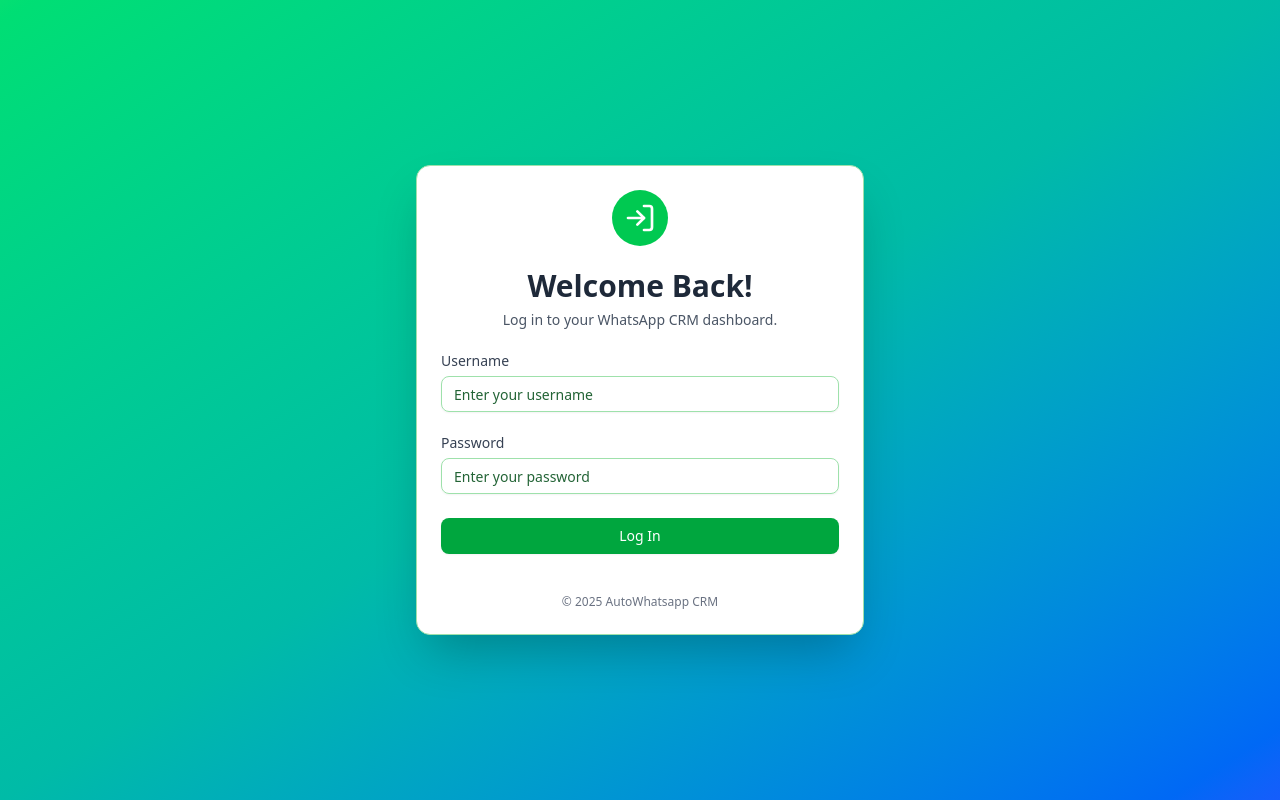
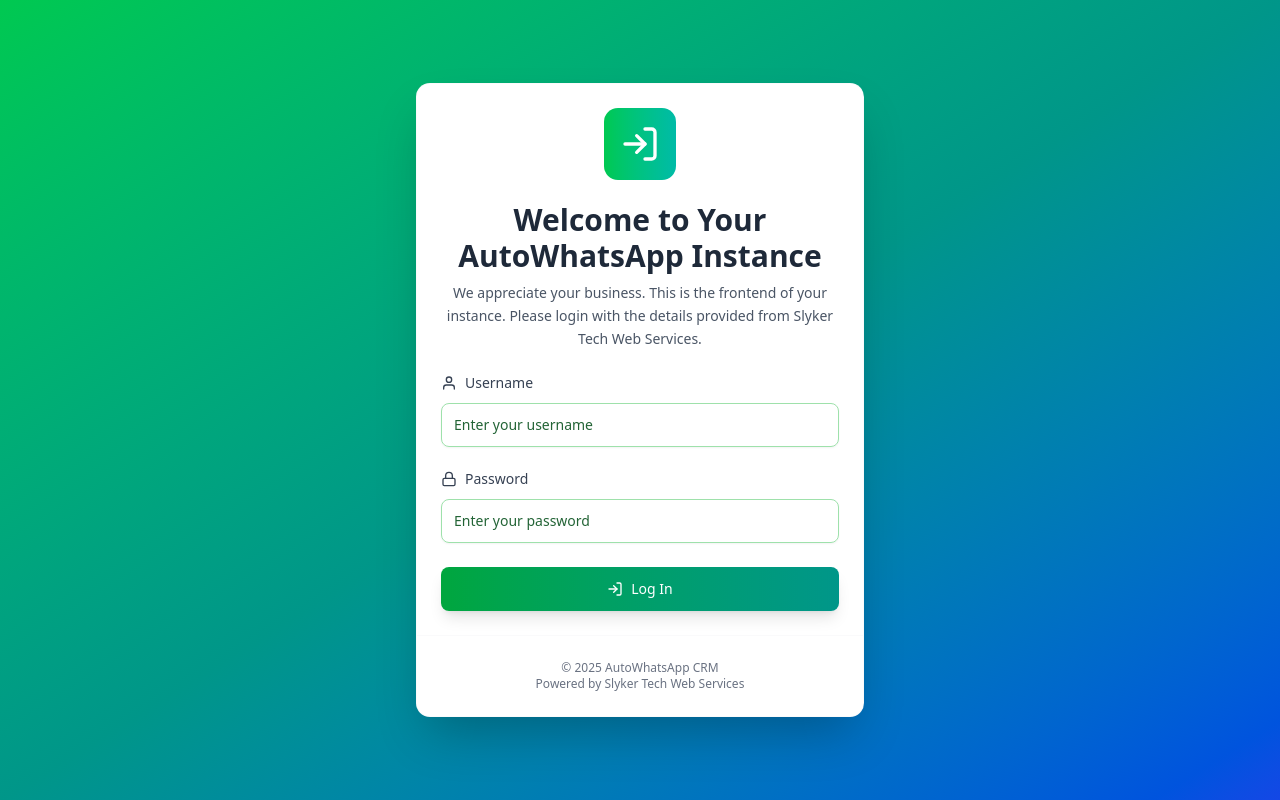
Before and after one commit to morebnyemba/whatsappcrm, a React (Vite) app in the folder whatsapp-crm-frontend/: page /login in a window 1280 px wide. Built offline with nearby package versions, Linux system fonts and the light colour scheme; no server answers.

Commit message:
Latest Update

```diff
--- a/whatsapp-crm-frontend/src/pages/LoginPage.jsx
+++ b/whatsapp-crm-frontend/src/pages/LoginPage.jsx
@@ -2,12 +2,13 @@
 import React, { useState } from 'react';
 import { useAuth } from '../context/AuthContext';
 import { useNavigate, useLocation, Link } from 'react-router-dom';
-import { Button } from '@/components/ui/button'; // Assuming shadcn/ui
+import { Button } from '@/components/ui/button';
 import { Input } from '@/components/ui/input';
 import { Label } from '@/components/ui/label';
 import { Card, CardHeader, CardTitle, CardDescription, CardContent, CardFooter } from '@/components/ui/card';
 import { toast } from 'sonner';
-import { FiLogIn } from 'react-icons/fi';
+import { FiLogIn, FiLock, FiUser } from 'react-icons/fi';
+import { motion } from 'framer-motion';
 
 export default function LoginPage() {
   const [username, setUsername] = useState('');
@@ -18,41 +19,91 @@
   const auth = useAuth();
   const navigate = useNavigate();
   const location = useLocation();
-  const from = location.state?.from?.pathname || "/dashboard"; // Redirect to intended page or dashboard
+  const from = location.state?.from?.pathname || "/dashboard";
 
   const handleSubmit = async (e) => {
     e.preventDefault();
+
+    // Validate inputs before submitting
+    if (!username.trim() || !password.trim()) {
+      toast.error("Please fill in all fields");
+      return;
+    }
+
     setIsLoading(true);
     setError('');
+
     try {
       await auth.login(username, password);
-      toast.success("Login successful! Redirecting...");
-      navigate(from, { replace: true });
+      toast.success("Login successful!", {
+        description: "You're being redirected to your dashboard",
+        duration: 2000,
+      });
+      setTimeout(() => navigate(from, { replace: true }), 1500);
     } catch (err) {
       const errorMessage = err.response?.data?.detail || "Login failed. Please check your credentials.";
       setError(errorMessage);
-      toast.error(errorMessage);
+      toast.error("Login Failed", {
+        description: errorMessage,
+        action: {
+          label: "Retry",
+          onClick: () => {
+            setUsername('');
+            setPassword('');
+          },
+        },
+      });
+    } finally {
       setIsLoading(false);
     }
   };
 
   return (
-    <div className="flex items-center justify-center min-h-screen bg-gradient-to-br from-green-400 via-teal-500 to-blue-600 dark:from-gray-800 dark:via-gray-900 dark:to-black p-4">
-      <Card className="w-full max-w-md shadow-2xl dark:bg-gray-800">
-        <CardHeader className="text-center">
-          <div className="inline-block p-3 bg-green-500 dark:bg-green-600 rounded-full mx-auto mb-4">
-            <FiLogIn className="h-8 w-8 text-white" />
+    <div className="flex items-center justify-center min-h-screen bg-gradient-to-br from-green-500 via-teal-600 to-blue-700 dark:from-gray-800 dark:via-gray-900 dark:to-black p-4">
+      <motion.div
+        initial={{ opacity: 0, y: 20 }}
+        animate={{ opacity: 1, y: 0 }}
+        transition={{ duration: 0.5 }}
+        className="w-full max-w-md"
+      >
+        <Card className="w-full shadow-2xl dark:bg-gray-800/95 backdrop-blur-sm border border-gray-200/20">
+          <CardHeader className="text-center space-y-4">
+            <motion.div
+              initial={{ scale: 0.9 }}
+              animate={{ scale: 1 }}
+              transition={{ type: "spring", stiffness: 200 }}
+              className="inline-block p-4 bg-gradient-to-r from-green-500 to-teal-500 rounded-xl mx-auto"
+            >
+              <FiLogIn className="h-10 w-10 text-white" />
+            </motion.div>
+            <div>
+              <CardTitle className="text-3xl font-bold text-gray-800 dark:text-gray-100">
+                Welcome to Your AutoWhatsApp Instance
+              </CardTitle>
+              <CardDescription className="text-gray-600 dark:text-gray-300 mt-2 text-sm leading-relaxed">
+                We appreciate your business. This is the frontend of your instance.
+                Please login with the details provided from Slyker Tech Web Services.
+              </CardDescription>
             </div>
-          <CardTitle className="text-3xl font-bold text-gray-800 dark:text-gray-100">Welcome Back!</CardTitle>
-          <CardDescription className="text-gray-600 dark:text-gray-400">
-            Log in to your WhatsApp CRM dashboard.
-          </CardDescription>
           </CardHeader>
+
           <CardContent>
             <form onSubmit={handleSubmit} className="space-y-6">
-            {error && <p className="text-sm text-red-500 dark:text-red-400 bg-red-100 dark:bg-red-900/30 p-3 rounded-md text-center">{error}</p>}
-            <div className="space-y-2">
-              <Label htmlFor="username" className="text-gray-700 dark:text-gray-300">Username</Label>
+              {error && (
+                <motion.p
+                  initial={{ opacity: 0, height: 0 }}
+                  animate={{ opacity: 1, height: 'auto' }}
+                  className="text-sm text-red-500 dark:text-red-400 bg-red-100 dark:bg-red-900/30 p-3 rounded-md text-center"
+                >
+                  {error}
+                </motion.p>
+              )}
+
+              <div className="space-y-3">
+                <Label htmlFor="username" className="text-gray-700 dark:text-gray-300 flex items-center gap-2">
+                  <FiUser className="h-4 w-4" />
+                  Username
+                </Label>
                 <Input
                   id="username"
                   type="text"
@@ -61,11 +112,15 @@
                   placeholder="Enter your username"
                   required
                   disabled={isLoading}
-                className="dark:bg-gray-700 dark:border-gray-600 dark:text-gray-50"
+                  className="dark:bg-gray-700/50 dark:border-gray-600 dark:text-gray-50 h-11"
                 />
               </div>
-            <div className="space-y-2">
-              <Label htmlFor="password"className="text-gray-700 dark:text-gray-300">Password</Label>
+
+              <div className="space-y-3">
+                <Label htmlFor="password" className="text-gray-700 dark:text-gray-300 flex items-center gap-2">
+                  <FiLock className="h-4 w-4" />
+                  Password
+                </Label>
                 <Input
                   id="password"
                   type="password"
@@ -74,19 +129,43 @@
                   placeholder="Enter your password"
                   required
                   disabled={isLoading}
-                className="dark:bg-gray-700 dark:border-gray-600 dark:text-gray-50"
+                  className="dark:bg-gray-700/50 dark:border-gray-600 dark:text-gray-50 h-11"
                 />
               </div>
-            <Button type="submit" className="w-full bg-green-600 hover:bg-green-700 dark:bg-green-500 dark:hover:bg-green-600 text-white" disabled={isLoading}>
-              {isLoading ? 'Logging in...' : 'Log In'}
+
+              <motion.div whileHover={{ scale: 1.01 }} whileTap={{ scale: 0.98 }}>
+                <Button
+                  type="submit"
+                  className="w-full bg-gradient-to-r from-green-600 to-teal-600 hover:from-green-700 hover:to-teal-700 dark:from-green-600 dark:to-teal-600 dark:hover:from-green-700 dark:hover:to-teal-700 text-white h-11 font-medium shadow-lg"
+                  disabled={isLoading}
+                >
+                  {isLoading ? (
+                    <span className="flex items-center gap-2">
+                      <svg className="animate-spin h-4 w-4 text-white" xmlns="http://www.w3.org/2000/svg" fill="none" viewBox="0 0 24 24">
+                        <circle className="opacity-25" cx="12" cy="12" r="10" stroke="currentColor" strokeWidth="4"></circle>
+                        <path className="opacity-75" fill="currentColor" d="M4 12a8 8 0 018-8V0C5.373 0 0 5.373 0 12h4zm2 5.291A7.962 7.962 0 014 12H0c0 3.042 1.135 5.824 3 7.938l3-2.647z"></path>
+                      </svg>
+                      Logging in...
+                    </span>
+                  ) : (
+                    <span className="flex items-center gap-2">
+                      <FiLogIn className="h-4 w-4" />
+                      Log In
+                    </span>
+                  )}
                 </Button>
+              </motion.div>
             </form>
           </CardContent>
-        <CardFooter className="flex flex-col items-center text-xs text-gray-500 dark:text-gray-400 pt-4">
-          <p>&copy; {new Date().getFullYear()} AutoWhatsapp CRM</p>
-          {/* <Link to="/forgot-password" className="hover:text-green-600 dark:hover:text-green-400">Forgot password?</Link> */}
+
+          <CardFooter className="flex flex-col items-center text-xs text-gray-500 dark:text-gray-400 pt-4 border-t border-gray-200/20">
+            <p className="text-center">
+              &copy; {new Date().getFullYear()} AutoWhatsApp CRM<br />
+              Powered by Slyker Tech Web Services
+            </p>
           </CardFooter>
         </Card>
+      </motion.div>
     </div>
   );
 }
```
Lines whose indentation alone changed are shown as unchanged.
